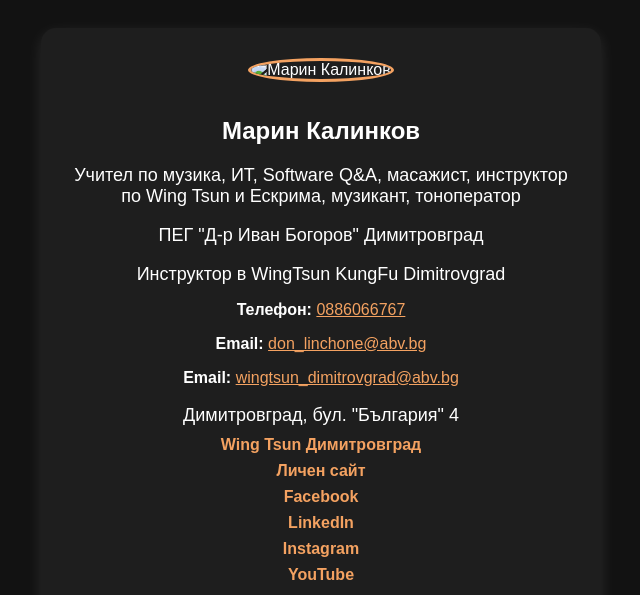
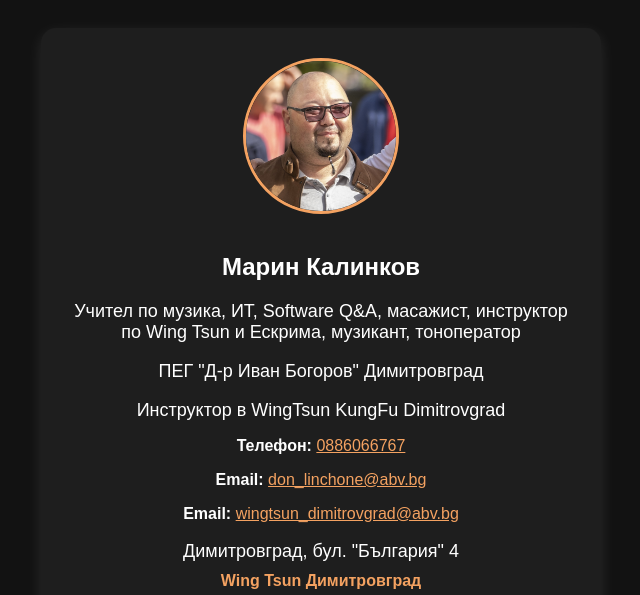
Before and after one commit to sifuMarin/electronic-business-card, a plain HTML site: page index.html in a window 1280 px wide. Shown: the top 595 px of the page, without its empty margins (319-959 px from the left). Drawn offline with Linux system fonts and the light colour scheme.

Commit message:
Update index.html

```diff
--- a/index.html
+++ b/index.html
@@ -54,7 +54,8 @@
 </head>
 <body>
     <div class="card">
-        <img src="assets/profile.jpg." alt="Марин Калинков" class="profile-pic">
+      <img src="profile.jpg" alt="Марин Калинков" class="profile-pic">
+
         <h2>Марин Калинков</h2>
         <p class="info">Учител по музика, ИТ, Software Q&A, масажист, инструктор по Wing Tsun и Ескрима, музикант, тоноператор</p>
         <p class="info">ПЕГ "Д-р Иван Богоров" Димитровград</p>
```
